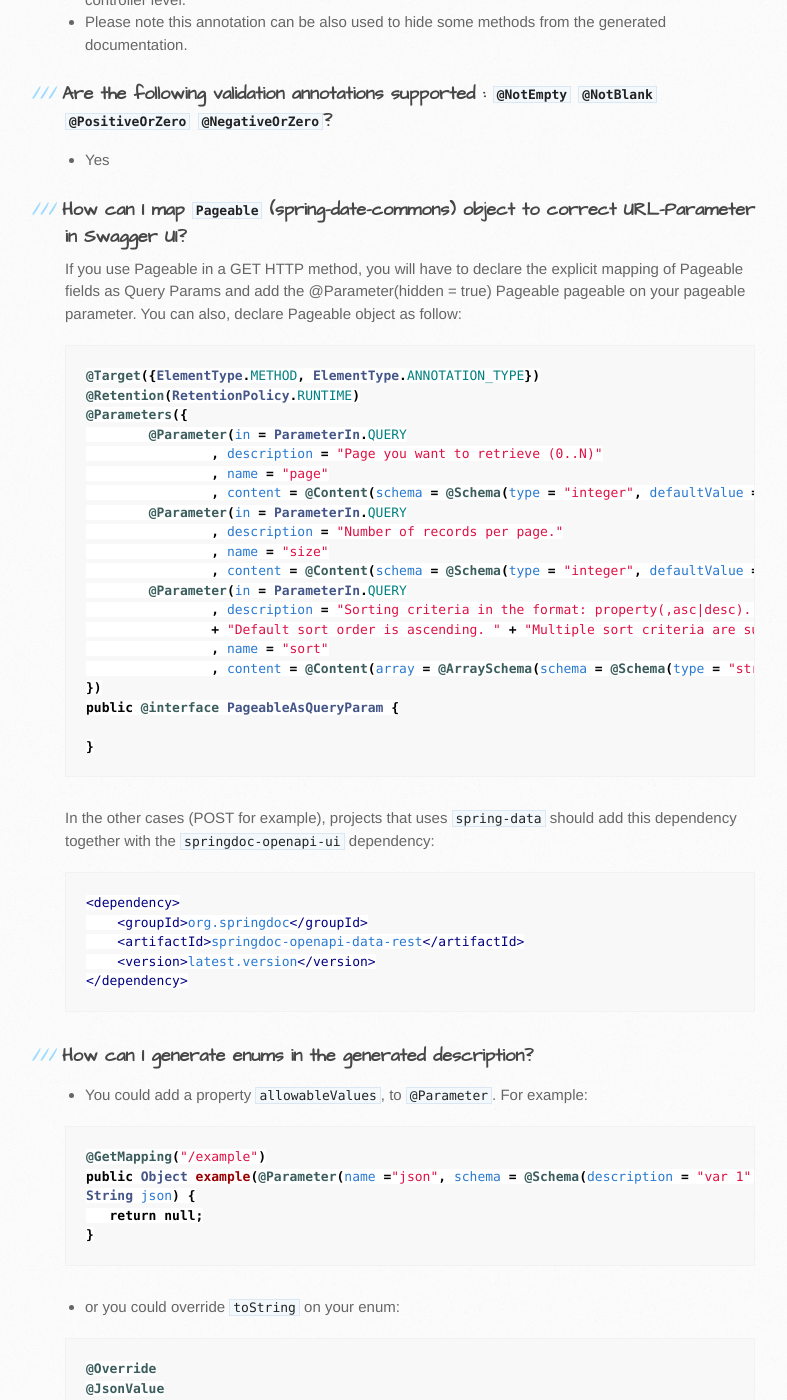
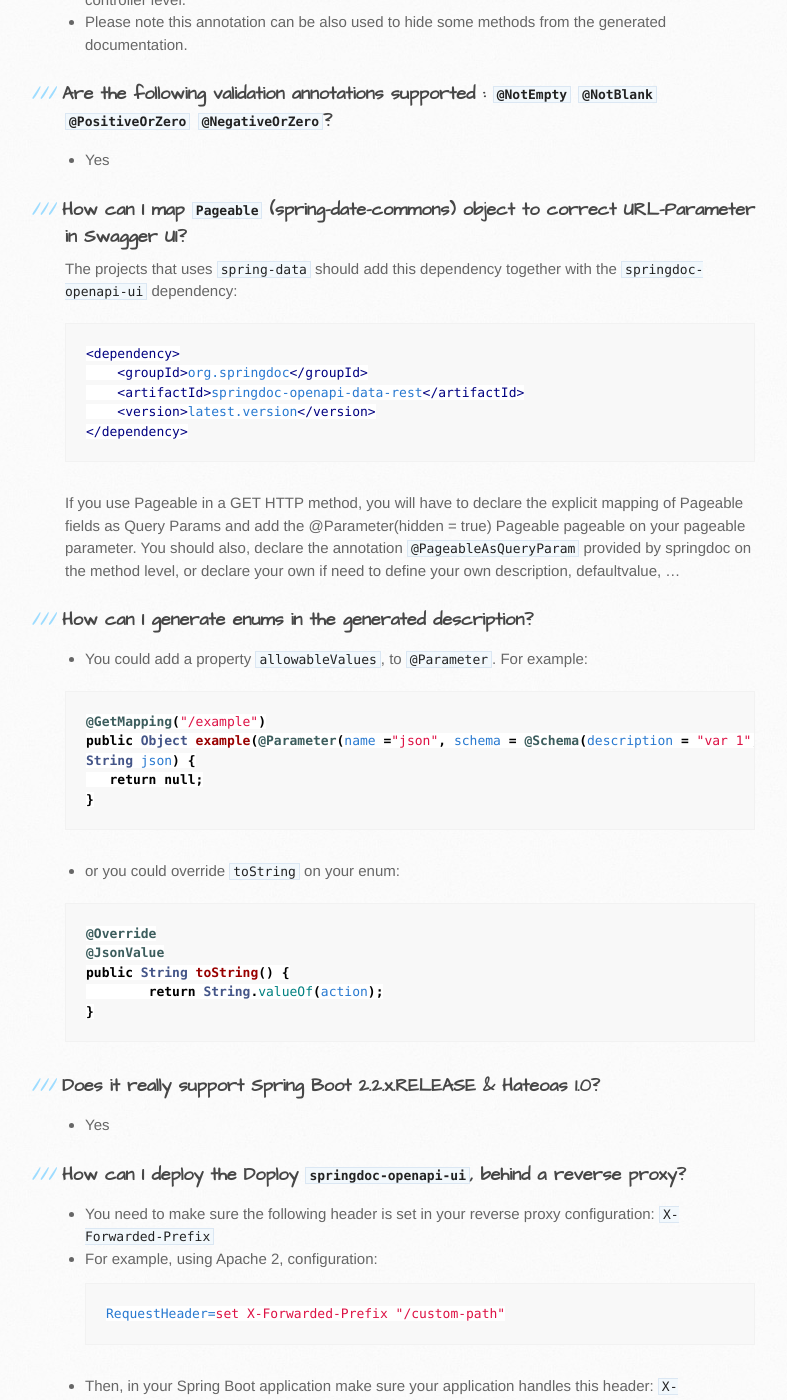
Before and after one commit to springdoc/springdoc-openapi-demos, a Jekyll site: the page built from docs/faq.md, in a window 1280 px wide and 1400 px high, scrolled down 5492 px. Shown: the whole window, without its empty margins (105-892 px from the left). Built offline with Jekyll 4.4.1, drawn with Linux system fonts in a browser that asks for light colours.

Commit message:
FAQ update

````diff
--- a/docs/faq.md
+++ b/docs/faq.md
@@ -160,33 +160,8 @@ springdoc.swagger-ui.enabled=false
 - Yes
 
 ###  How can I map `Pageable` (spring-date-commons) object to correct URL-Parameter in Swagger UI?
-If you use Pageable in a GET HTTP method, you will have to declare the explicit mapping of Pageable fields as Query Params and add the @Parameter(hidden = true) Pageable pageable on your pageable parameter.
-You can also, declare Pageable object as follow:
 
-```java
-@Target({ElementType.METHOD, ElementType.ANNOTATION_TYPE})
-@Retention(RetentionPolicy.RUNTIME)
-@Parameters({
-        @Parameter(in = ParameterIn.QUERY
-                , description = "Page you want to retrieve (0..N)"
-                , name = "page"
-                , content = @Content(schema = @Schema(type = "integer", defaultValue = "0"))),
-        @Parameter(in = ParameterIn.QUERY
-                , description = "Number of records per page."
-                , name = "size"
-                , content = @Content(schema = @Schema(type = "integer", defaultValue = "20"))),
-        @Parameter(in = ParameterIn.QUERY
-                , description = "Sorting criteria in the format: property(,asc|desc). "
-                + "Default sort order is ascending. " + "Multiple sort criteria are supported."
-                , name = "sort"
-                , content = @Content(array = @ArraySchema(schema = @Schema(type = "string"))))
-})
-public @interface PageableAsQueryParam {
-
-}
-```
-
-In the other cases (POST for example), projects that uses `spring-data` should add this dependency together with the `springdoc-openapi-ui` dependency:
+The projects that uses `spring-data` should add this dependency together with the `springdoc-openapi-ui` dependency:
 ```xml
 <dependency>
     <groupId>org.springdoc</groupId>
@@ -194,6 +169,10 @@ In the other cases (POST for example), projects that uses `spring-data` should a
     <version>latest.version</version>
 </dependency>
 ```
+
+If you use Pageable in a GET HTTP method, you will have to declare the explicit mapping of Pageable fields as Query Params and add the @Parameter(hidden = true) Pageable pageable on your pageable parameter.
+You should also, declare the annotation `@PageableAsQueryParam` provided by springdoc on the method level, or declare your own if need to define your own description, defaultvalue, ...
+
 
 ### How can I generate enums in the generated description?
 - You could add a property `allowableValues`, to `@Parameter`. For example:
````
